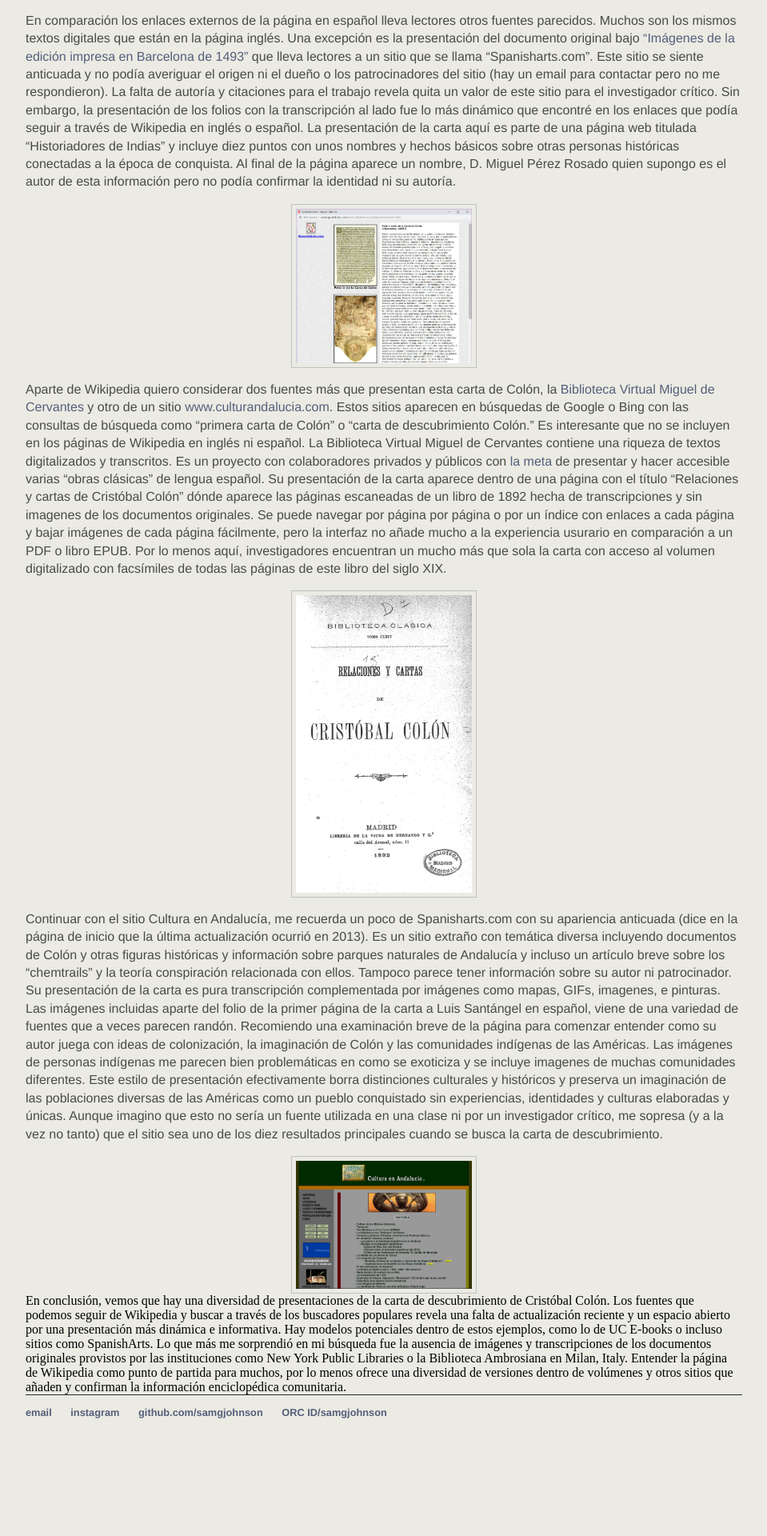
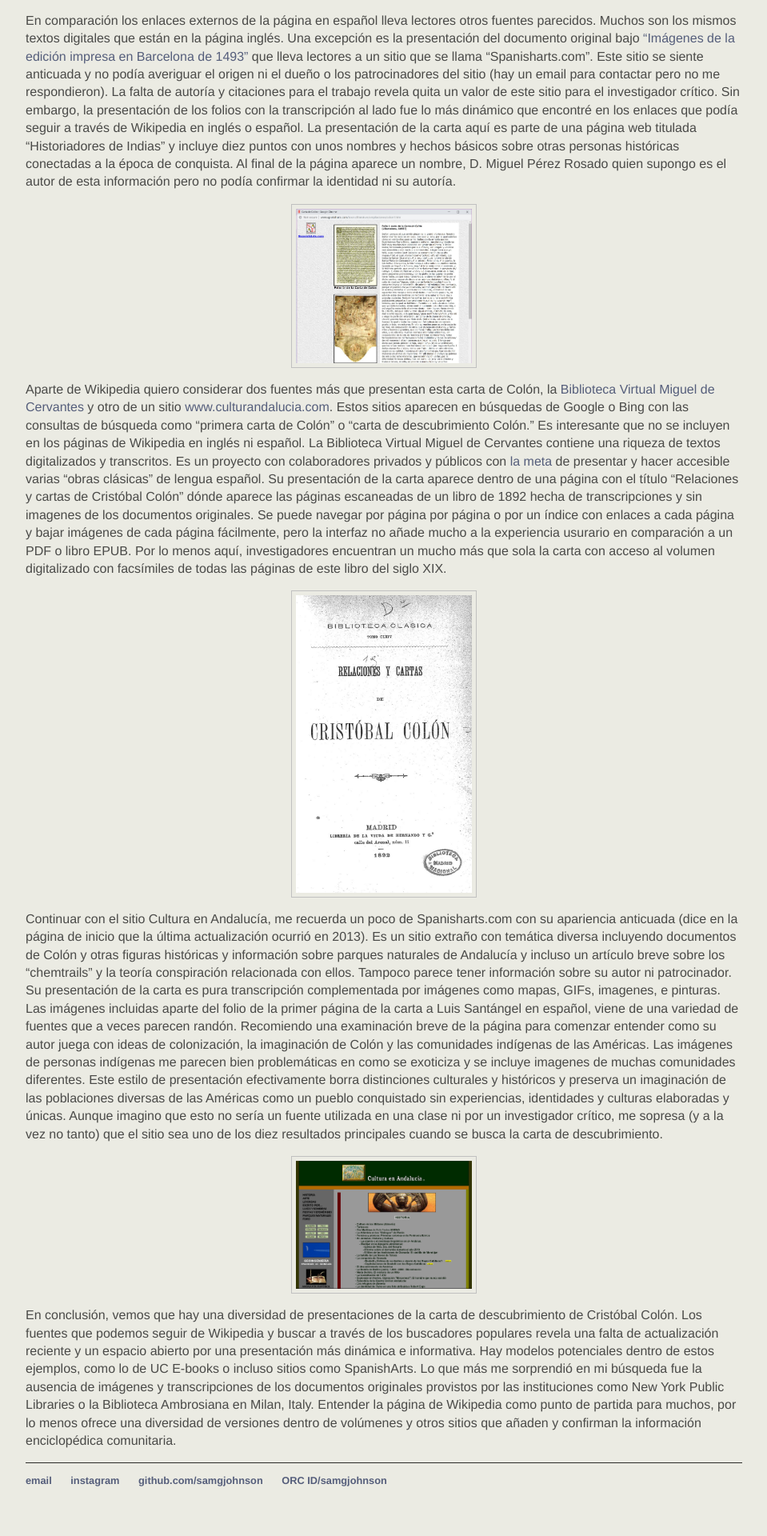
Before and after one commit to samgjohnson/samgjohnson.github.io, a Jekyll site: the page built from dhprojects/mll726sp2019/index.html, in a window 1280 px wide. Shown: the part 1945-3865 px from the top of the page at 80% size, without its empty margins (160-1119 px from the left). Built offline with Jekyll 4.4.1, drawn with Linux system fonts in a browser that asks for light colours; before the commit the page ends 3780 px from its top, so only the background shows below that.

```diff
--- a/dhprojects/mll726sp2019/index.html
+++ b/dhprojects/mll726sp2019/index.html
@@ -50,4 +50,4 @@ layout: default
 <figure>
   <img src="\assets\carta\culturaenandalucia.jpg">
 </figure>
-En conclusión, vemos que hay una diversidad de presentaciones de la carta de descubrimiento de Cristóbal Colón. Los fuentes que podemos seguir de Wikipedia y buscar a través de los buscadores populares revela una falta de actualización reciente y un espacio abierto por una presentación más dinámica e informativa. Hay modelos potenciales dentro de estos ejemplos, como lo de UC E-books o incluso sitios como SpanishArts. Lo que más me sorprendió en mi búsqueda fue la ausencia de imágenes y transcripciones de los documentos originales provistos por las instituciones como New York Public Libraries o la Biblioteca Ambrosiana en Milan, Italy. Entender la página de Wikipedia como punto de partida para muchos, por lo menos ofrece una diversidad de versiones dentro de volúmenes y otros sitios que añaden y confirman la información enciclopédica comunitaria.
+<p>En conclusión, vemos que hay una diversidad de presentaciones de la carta de descubrimiento de Cristóbal Colón. Los fuentes que podemos seguir de Wikipedia y buscar a través de los buscadores populares revela una falta de actualización reciente y un espacio abierto por una presentación más dinámica e informativa. Hay modelos potenciales dentro de estos ejemplos, como lo de UC E-books o incluso sitios como SpanishArts. Lo que más me sorprendió en mi búsqueda fue la ausencia de imágenes y transcripciones de los documentos originales provistos por las instituciones como New York Public Libraries o la Biblioteca Ambrosiana en Milan, Italy. Entender la página de Wikipedia como punto de partida para muchos, por lo menos ofrece una diversidad de versiones dentro de volúmenes y otros sitios que añaden y confirman la información enciclopédica comunitaria.</p>
```
